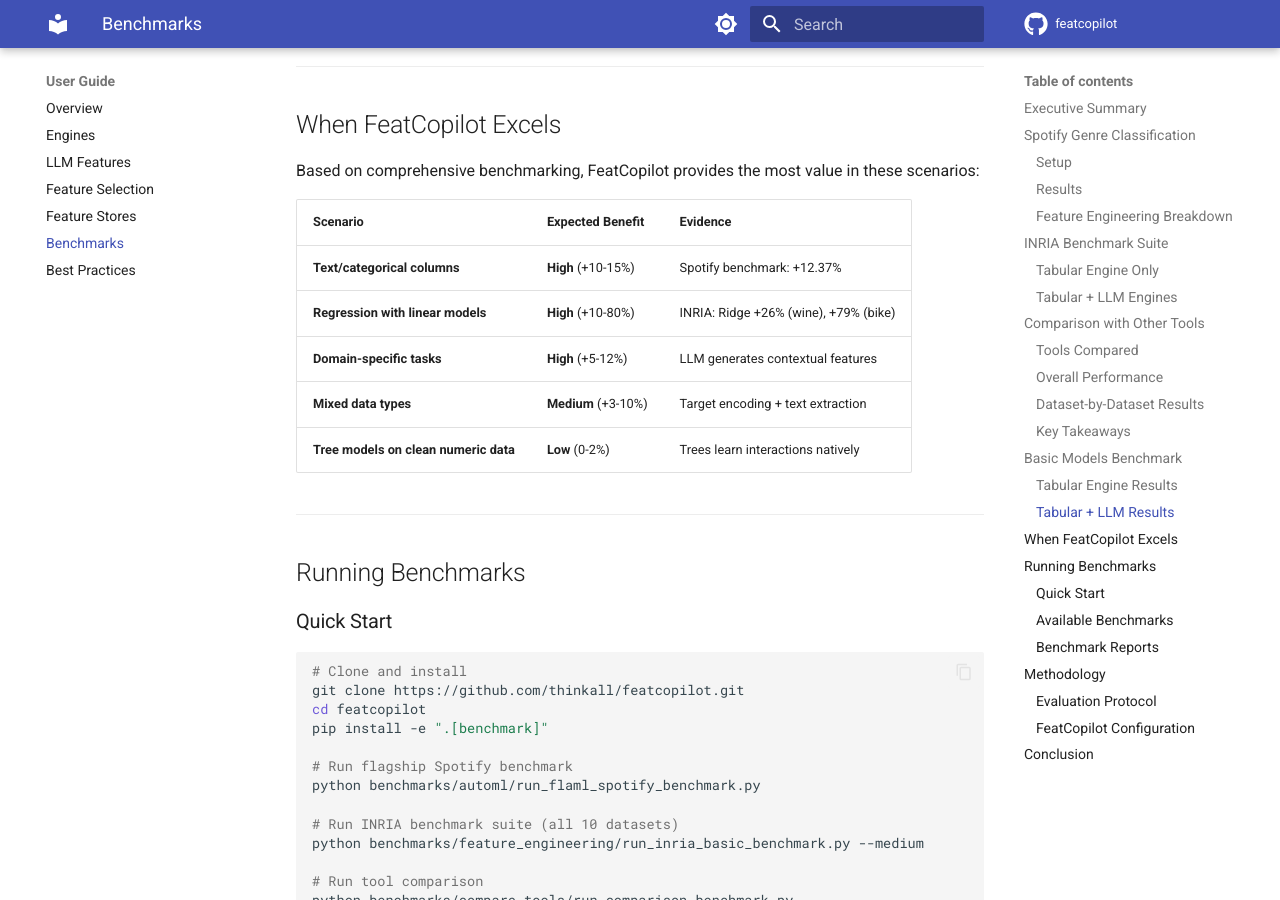
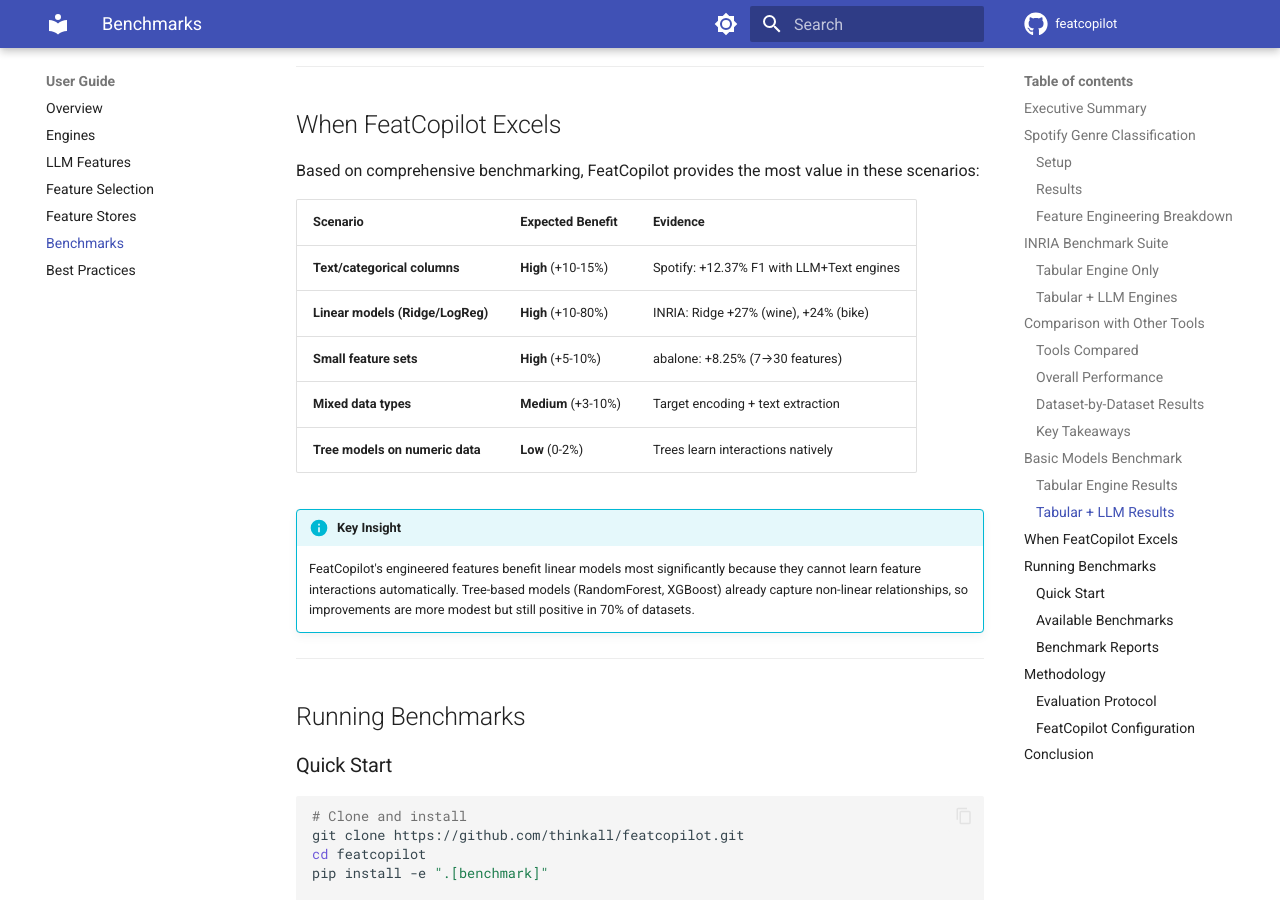
Before and after one commit to thinkall/featcopilot, an MkDocs documentation site: the page built from docs/user-guide/benchmarks.md, in a window 1280 px wide and 900 px high, scrolled down 6740 px. Built offline with MkDocs 1.6.1 and Material for MkDocs 9.7.7, drawn with Linux system fonts in a browser that asks for light colours; comment, search, counter and statistics services are not loaded.

Commit message:
docs: fix 'When FeatCopilot Excels' section with accurate numbers

```diff
--- a/docs/user-guide/benchmarks.md
+++ b/docs/user-guide/benchmarks.md
@@ -218,11 +218,14 @@
 
 | Scenario | Expected Benefit | Evidence |
 |----------|------------------|----------|
-| **Text/categorical columns** | **High** (+10-15%) | Spotify benchmark: +12.37% |
-| **Regression with linear models** | **High** (+10-80%) | INRIA: Ridge +26% (wine), +79% (bike) |
-| **Domain-specific tasks** | **High** (+5-12%) | LLM generates contextual features |
+| **Text/categorical columns** | **High** (+10-15%) | Spotify: +12.37% F1 with LLM+Text engines |
+| **Linear models (Ridge/LogReg)** | **High** (+10-80%) | INRIA: Ridge +27% (wine), +24% (bike) |
+| **Small feature sets** | **High** (+5-10%) | abalone: +8.25% (7→30 features) |
 | **Mixed data types** | **Medium** (+3-10%) | Target encoding + text extraction |
-| **Tree models on clean numeric data** | **Low** (0-2%) | Trees learn interactions natively |
+| **Tree models on numeric data** | **Low** (0-2%) | Trees learn interactions natively |
+
+!!! info "Key Insight"
+    FeatCopilot's engineered features benefit linear models most significantly because they cannot learn feature interactions automatically. Tree-based models (RandomForest, XGBoost) already capture non-linear relationships, so improvements are more modest but still positive in 70% of datasets.
 
 ---
 
```
